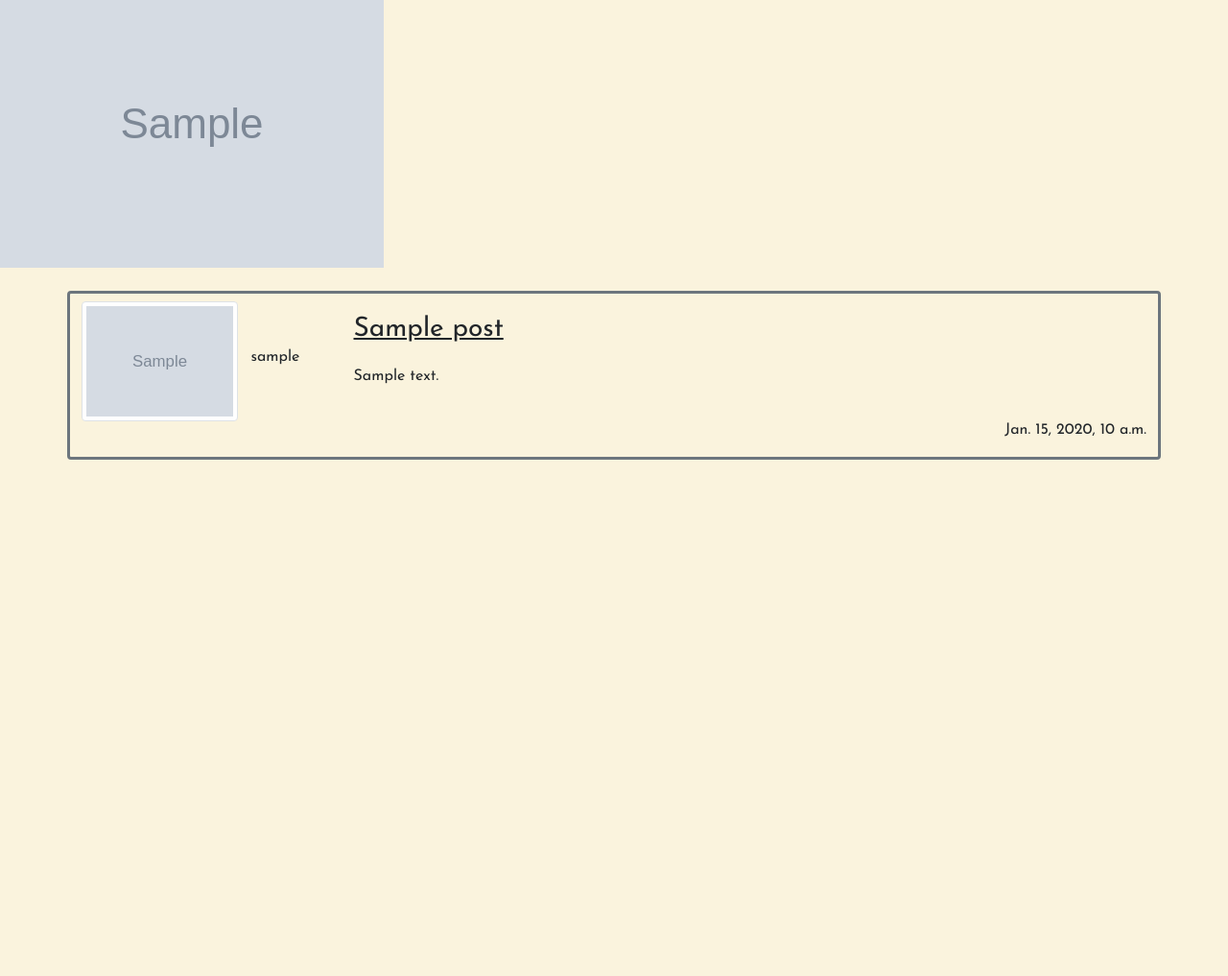
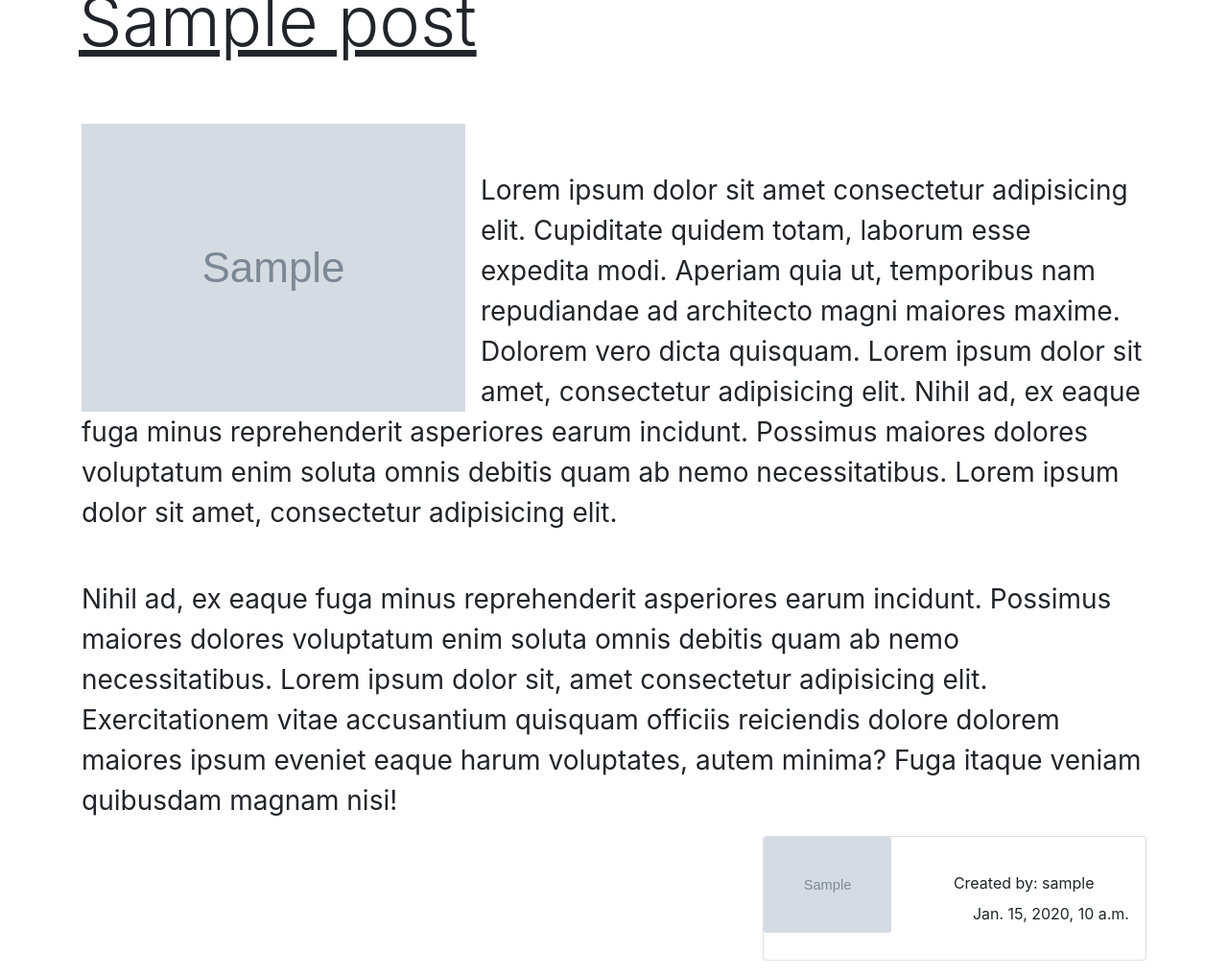
Before and after one commit to bhwong11/wayfarer, a Django app: template main_app/templates/post_details.html in a window 1280 px wide. Shown: the part 347-1364 px from the top of the page at 96% size. Before the commit the page ends 826 px from the top, so only its background shows below. Run offline with Django 3.2, Linux system fonts and the light colour scheme; the template is opened without the code that fills it: values that come from a table or form of the project are taken from there, others are empty; a user stored in the database is signed in; tables that the repository leaves empty hold one stand-in row (values such as "Sample post"); grey boxes marked "Sample" are stand-in pictures; some libraries are stand-ins or nearby versions.

Commit message:
Changing post details view

```diff
--- a/main_app/templates/post_details.html
+++ b/main_app/templates/post_details.html
@@ -3,43 +3,39 @@
 
 {% block content %}
 
-<div class="carousel-inner" style="max-height: 800px">
-    <div class="carousel-item active">
-        {% comment %} <img src="{{post.image}}" class="d-block w-100" alt="..."> {% endcomment %}
-        <img src="{{post.image}}" class="img-fluid" alt="...">
-    </div>
+
+<link rel="stylesheet" href="https://maxcdn.bootstrapcdn.com/bootstrap/4.0.0/css/bootstrap.min.css" integrity="sha384-Gn5384xqQ1aoWXA+058RXPxPg6fy4IWvTNh0E263XmFcJlSAwiGgFAW/dAiS6JXm" crossorigin="anonymous">
+
+<div class="container">
+<div class="row">
+  <div class="display-3 text-decoration-underline  mb-3">{{post.title}}</div>
 </div>
-
-
-{% comment %} <div class="container post_container m-5" style="border:1px solid black">
-
-    <div class="row justify-content-md-center">
-        <div class="col-lg-auto">
-            <div class="city_title display-4 mt-3">{{post.title}}</div>
-            <div class="row mt-3">
-                <p>{{post.created_at}}</p>
+    <article class="row single-post mt-5 no-gutters">
+        <div class="col-md-12">
+            <div class="image-wrapper float-left pr-3">
+                <img src="{{post.image}}" style= "max-width:50vh" alt="">
             </div>
-            <div class="row mt-3">
-            <p>{{post.content}}</p>
+            <div class="single-post-content-wrapper">
+                  <p class = "fs-3 mt-5"> Lorem ipsum dolor sit amet consectetur adipisicing elit. Cupiditate quidem totam, laborum esse expedita modi. Aperiam quia ut, temporibus nam repudiandae ad architecto magni maiores maxime. Dolorem vero dicta quisquam. Lorem ipsum dolor sit amet, consectetur adipisicing elit. Nihil ad, ex eaque fuga minus reprehenderit asperiores earum incidunt. Possimus maiores dolores voluptatum enim soluta omnis debitis quam ab nemo necessitatibus. Lorem ipsum dolor sit amet, consectetur adipisicing elit.
+                  </p>
+                  <p class = "fs-3 mt-5"> Nihil ad, ex eaque fuga minus reprehenderit asperiores earum incidunt. Possimus maiores dolores voluptatum enim soluta omnis debitis quam ab nemo necessitatibus. Lorem ipsum dolor sit, amet consectetur adipisicing elit. Exercitationem vitae accusantium quisquam officiis reiciendis dolore dolorem maiores ipsum eveniet eaque harum voluptates, autem minima? Fuga itaque veniam quibusdam magnam nisi!
+                  </p>
+                  <div class="card float-end mb-3" style="max-width: 400px;">
+                    <div class="row no-gutters">
+                      <div class="col-md-4">
+                        <img src="{{user.profile.image}}" class="card-img" alt="...">
+                      </div>
+                      <div class="col-md-8">
+                        <div class="card-body float-end mt-3">Created by: {{post.users.username}}
+                          <div class="row mt-2 ms-2 ">
+                          <p>{{post.created_at}}</p>
+                          </div>
+                        </div>
+                      </div>
+                    </div>
+                  </div>
+            </div>
         </div>
-        </div>
-    </div>
-</div> {% endcomment %}
-<div class="container border border-3 border-secondary mt-4 rounded mb-5">
-  <div class="row">
-    <div class="col-3">
-      <img class="img-thumbnail mt-2" src="{{post.users.profile.image}}" style="max-height: 125px; width: auto;">
-      <a class="link-dark text-decoration-none ms-2" href="{% url 'profile_detail' post.users.id %}">{{post.users.username}}</a>
-    </div>
-    <div class="col-9">
-      <div class="city_title text-decoration-underline fs-3 mt-3">{{post.title}}</div>
-      <div class="row mt-3"><p>{{post.content}}</p></div>
-      <div class="row mt-3 float-end"><p>{{post.created_at}}</p></div>
-    </div>
-  </div>
-
-
-
-
-
+    </article>
+</div>
 {% endblock content %}
```
